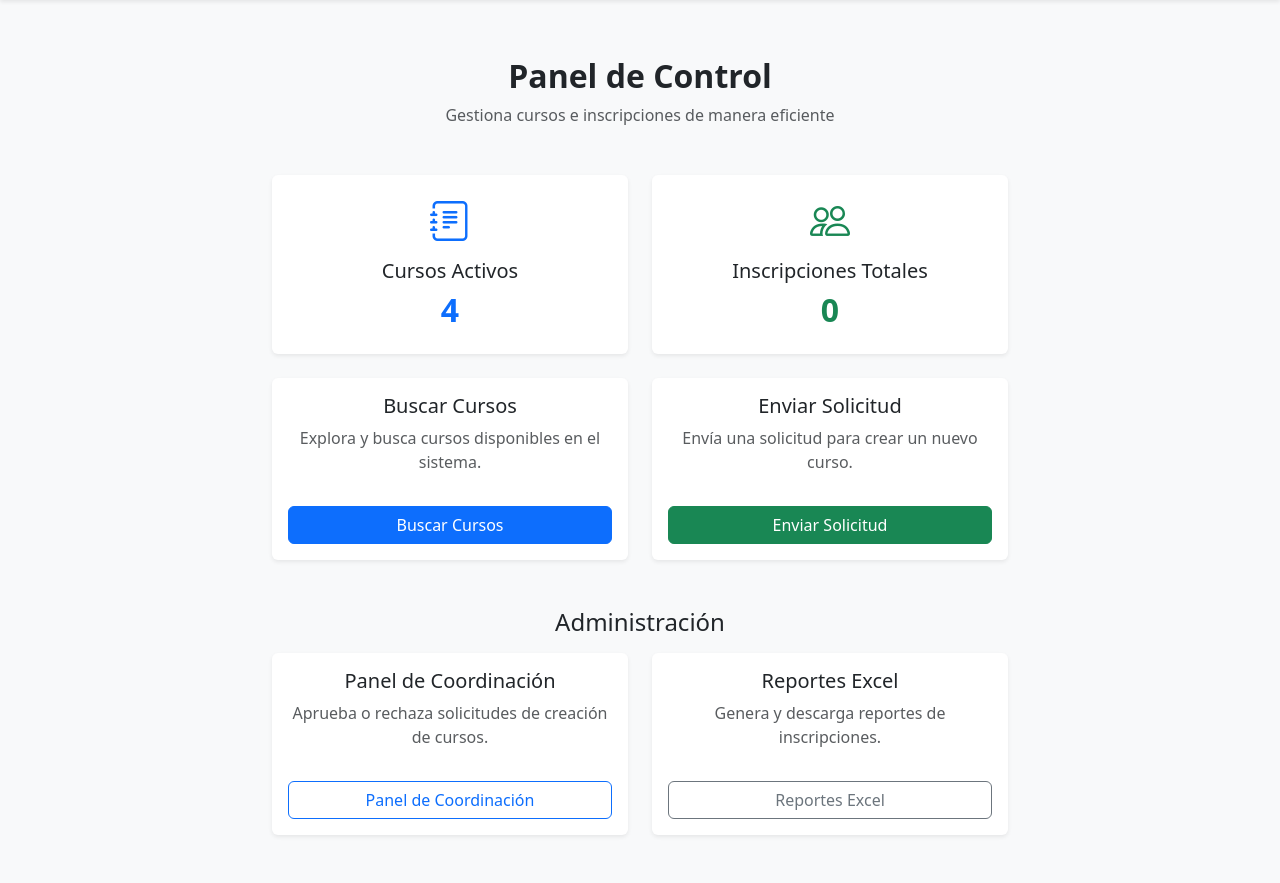
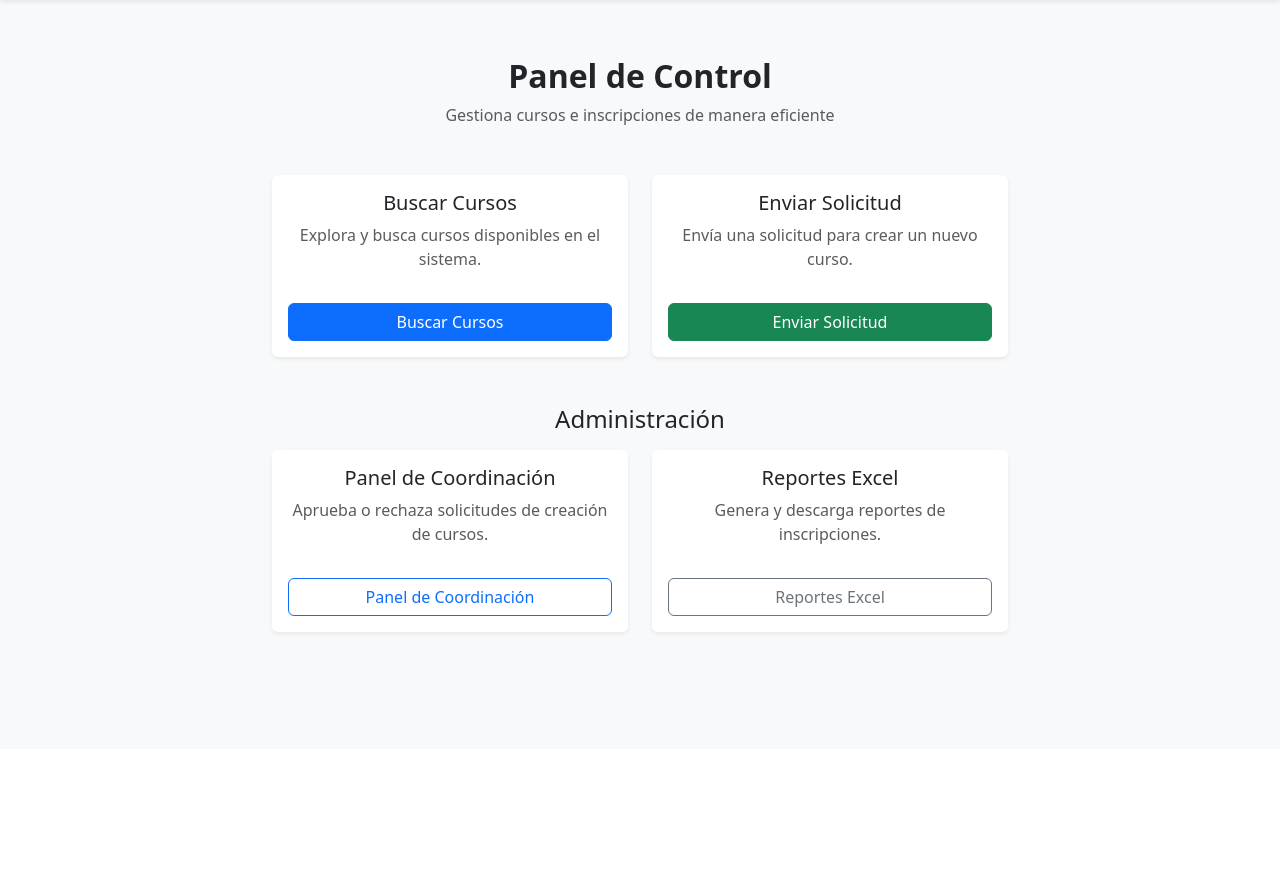
Before and after one commit to G1lber/Entreno-Cursos-Cortos, a Django app: page /dashboard/ in a window 1280 px wide. Shown: the part 51-934 px from the top of the page. After the commit the page ends 686 px from the top, so only its background shows below. Run offline with Django 5.2, Linux system fonts and the light colour scheme.

Commit message:
arreglos en la busqueda

```diff
--- a/curso/templates/dashboard.html
+++ b/curso/templates/dashboard.html
@@ -13,28 +13,6 @@
     <div class="text-center mb-5">
       <h2 class="fw-bold">Panel de Control</h2>
       <p class="text-muted">Gestiona cursos e inscripciones de manera eficiente</p>
-    </div>
-
-    <!-- Estadísticas -->
-    <div class="row g-4 mb-4 justify-content-center align-items-stretch">
-      <div class="col-md-5 col-lg-4 d-flex">
-        <div class="card shadow-sm border-0 text-center w-100 h-100">
-          <div class="card-body d-flex flex-column justify-content-center">
-            <i class="bi bi-journal-text fs-1 text-primary"></i>
-            <h5 class="card-title mt-2">Cursos Activos</h5>
-            <h2 class="fw-bold text-primary">4</h2>
-          </div>
-        </div>
-      </div>
-      <div class="col-md-5 col-lg-4 d-flex">
-        <div class="card shadow-sm border-0 text-center w-100 h-100">
-          <div class="card-body d-flex flex-column justify-content-center">
-            <i class="bi bi-people fs-1 text-success"></i>
-            <h5 class="card-title mt-2">Inscripciones Totales</h5>
-            <h2 class="fw-bold text-success">0</h2>
-          </div>
-        </div>
-      </div>
     </div>
 
     <!-- Acciones -->
--- a/curso/views.py
+++ b/curso/views.py
@@ -26,7 +26,6 @@ def buscar_curso(request):
             Q(programa__nombre__icontains=q) |
             Q(usuario__first_name__icontains=q) |
             Q(usuario__last_name__icontains=q) |
-            Q(usuario__email__icontains=q) |
             Q(usuario__documento__icontains=q)
         )
     return render(request, 'buscar_curso.html',
```
